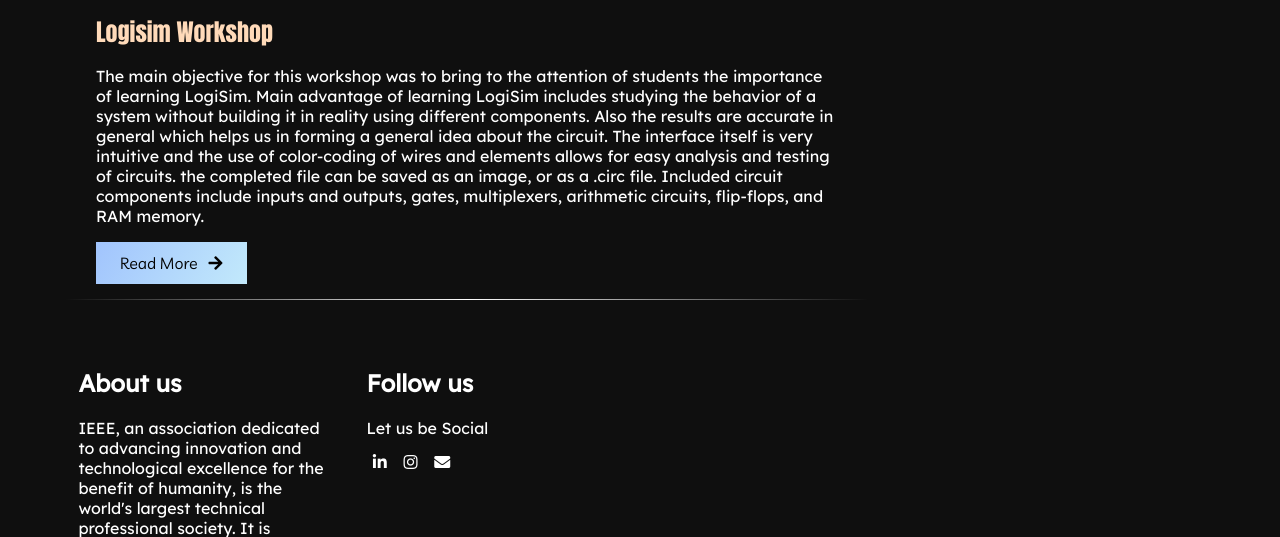
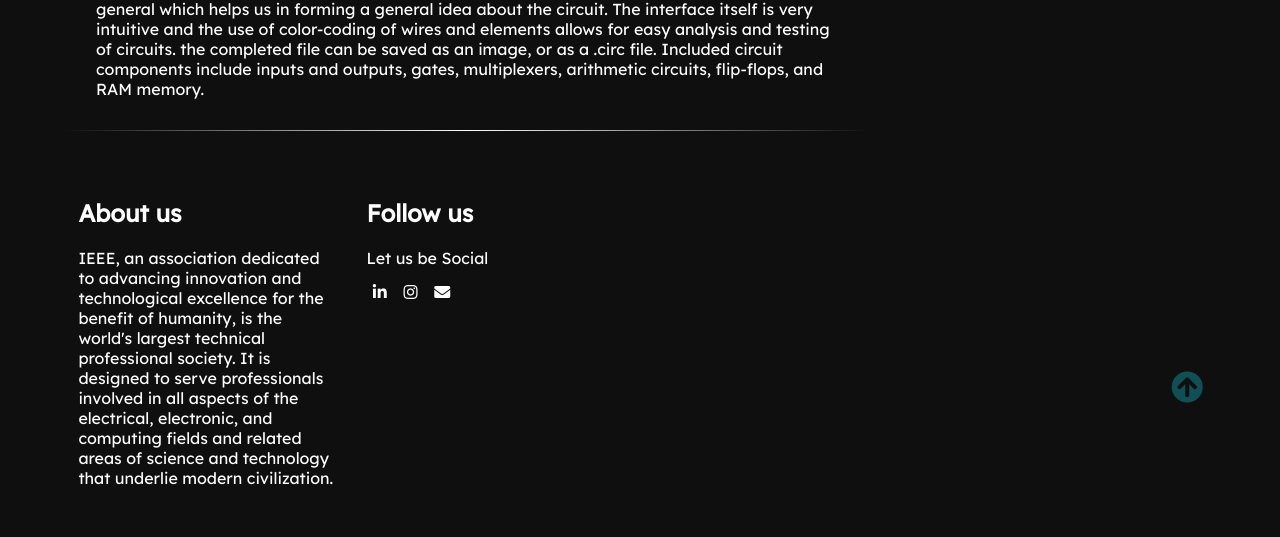
Before and after one commit to MullaAhmed/IEEE-PDEU, a Django app: page /events/ in a window 1280 px wide. Shown: the part 5053-5590 px from the top of the page. Run offline with Django 3.2, Linux system fonts and the light colour scheme.

Commit message:
Update event.html

```diff
--- a/website/templates/event.html
+++ b/website/templates/event.html
@@ -178,7 +178,7 @@
                                 and types of solution as well with an in-depth knowledge of objective function and understand topics such as constraint satisfying problems.
                                 The participants were expected to understand codes on teaching learning based optimization by the end of the lab session based workshop.
                             </p>
-                            <button class="btn post-btn">Read More &nbsp; <i class="fas fa-arrow-right"></i></button>
+
                         </div>
                     </div>
                    <!-- ----------------------------------------------------------------------------------------------- -->
@@ -202,7 +202,7 @@
                                 top-notch layout. It also eases the readability of a document by enhancing its appearance.
                                 After the completion of our workshop participants were to be able to apply LaTeX into their research and academics.
                             </p>
-                            <button class="btn post-btn">Read More &nbsp; <i class="fas fa-arrow-right"></i></button>
+
                         </div>
                     </div>
                    <!-- --------------------------------------------------------------- -->
@@ -224,7 +224,7 @@
                                 to produce numerical or symbolic information. The complex and Integrated programme system was delivered in the most simplified manner
                                 and with ease to the participants through the workshop.
                             </p>
-                            <button class="btn post-btn">Read More &nbsp; <i class="fas fa-arrow-right"></i></button>
+
                         </div>
                     </div>
 
@@ -251,7 +251,7 @@
                                 and RAM memory.
 
                             </p>
-                            <button class="btn post-btn">Read More &nbsp; <i class="fas fa-arrow-right"></i></button>
+
                         </div>
                     </div>
 
```
